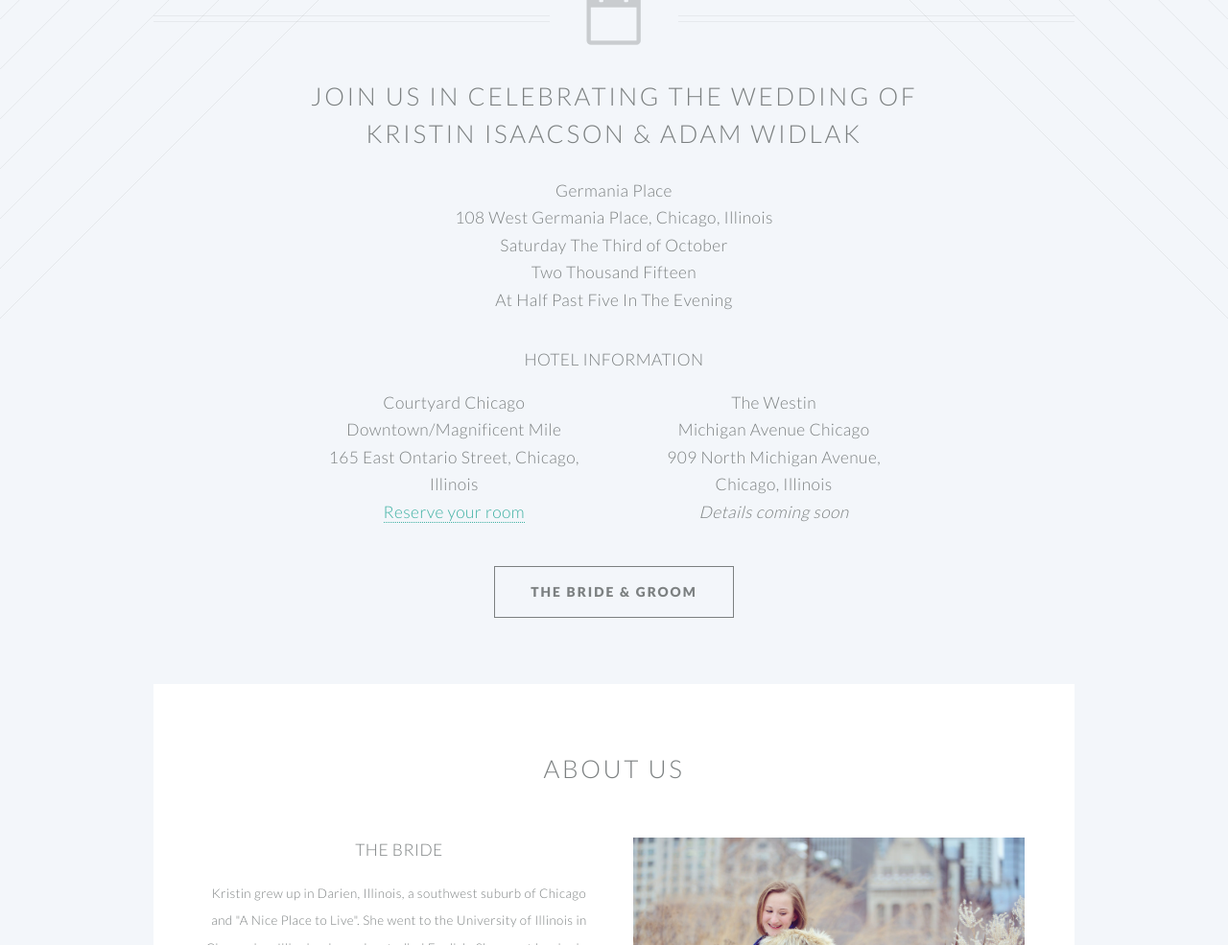
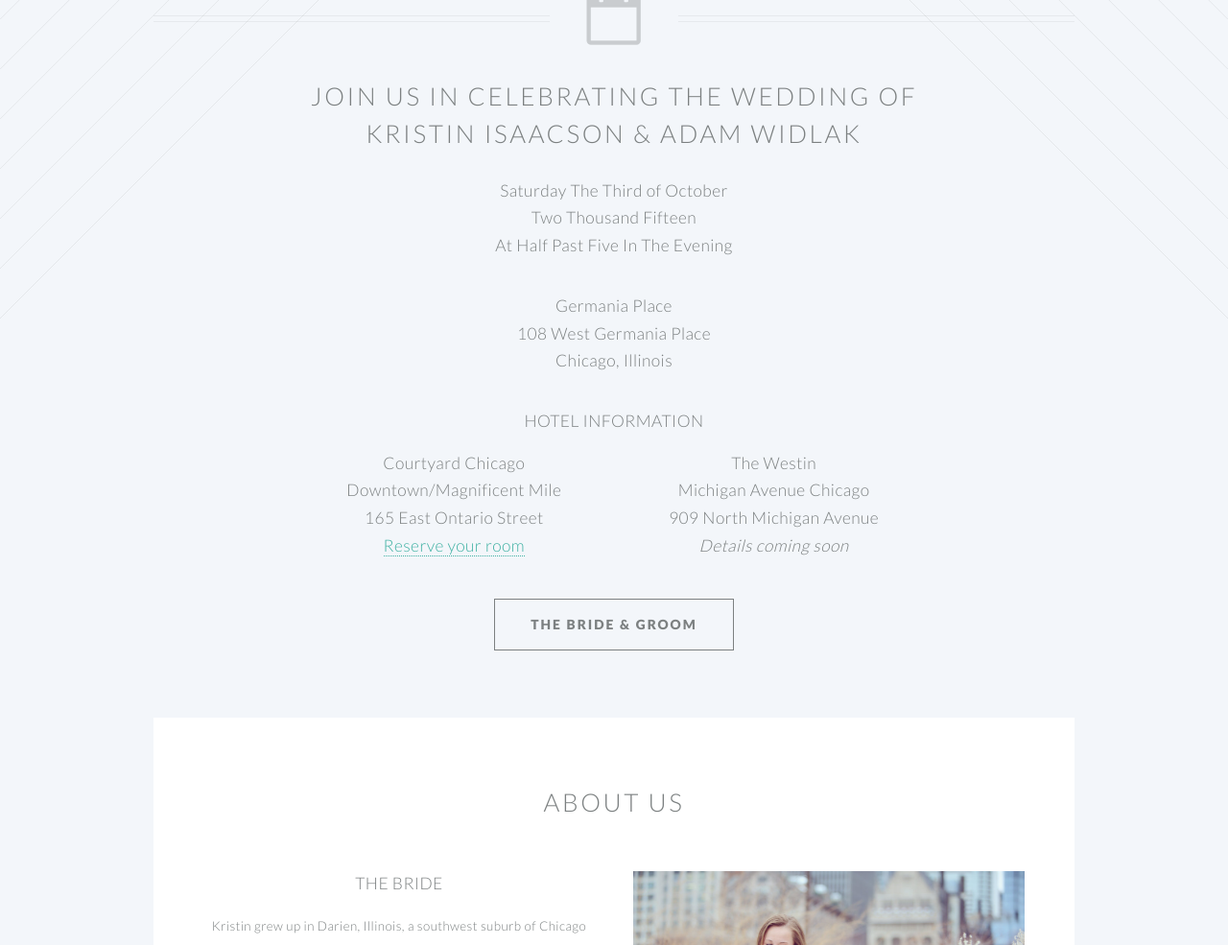
Before and after one commit to keisaacson/kristin_wedding, a plain HTML site: page index.html in a window 1280 px wide. Shown: the part 730-1715 px from the top of the page at 96% size. Drawn offline with Linux system fonts and the light colour scheme.

Commit message:
Rearrange hotel information.

```diff
--- a/index.html
+++ b/index.html
@@ -73,11 +73,14 @@
 						Kristin Isaacson & Adam Widlak
 					</h2>
 					<p>
-						<div> Germania Place </div>
-						<div> 108 West Germania Place, Chicago, Illinois </div>
 						<div> Saturday The Third of October </div>
 						<div> Two Thousand Fifteen </div>
 						<div> At Half Past Five In The Evening </div>
+					</p>
+					<p>
+						<div> Germania Place </div>
+						<div> 108 West Germania Place</div>
+						<div> Chicago, Illinois </div>
 					</p>
 					<h4> Hotel Information </h4>
 					<div class="row">
@@ -85,13 +88,13 @@
 							<div class="4u 12u(2)">
 									<div>Courtyard Chicago</div>
 									<div>Downtown/Magnificent Mile</div>
-									<div>165 East Ontario Street, Chicago, Illinois</div>
+									<div>165 East Ontario Street</div>
 									<div><a href="http://www.marriott.com/meeting-event-hotels/group-corporate-travel/groupCorp.mi?resLinkData=Isaacson/Widlak%20Wedding%20Block%20%5Echimm%60iwwiwwa%7Ciwwiwwb%60209.00%60USD%60false%6010/1/15%6010/4/15%609/1/15&app=resvlink&stop_mobi=yes" target="blank">Reserve your room</a></div>
 							</div>
 							<div class="4u 12u(2)">
 									<div>The Westin </div>
 									<div> Michigan Avenue Chicago</div>
-									<div>909 North Michigan Avenue, Chicago, Illinois</div>
+									<div>909 North Michigan Avenue</div>
 									<div><em>Details coming soon</em></div>
 							</div>
 							<div class="2u"></div>
```
